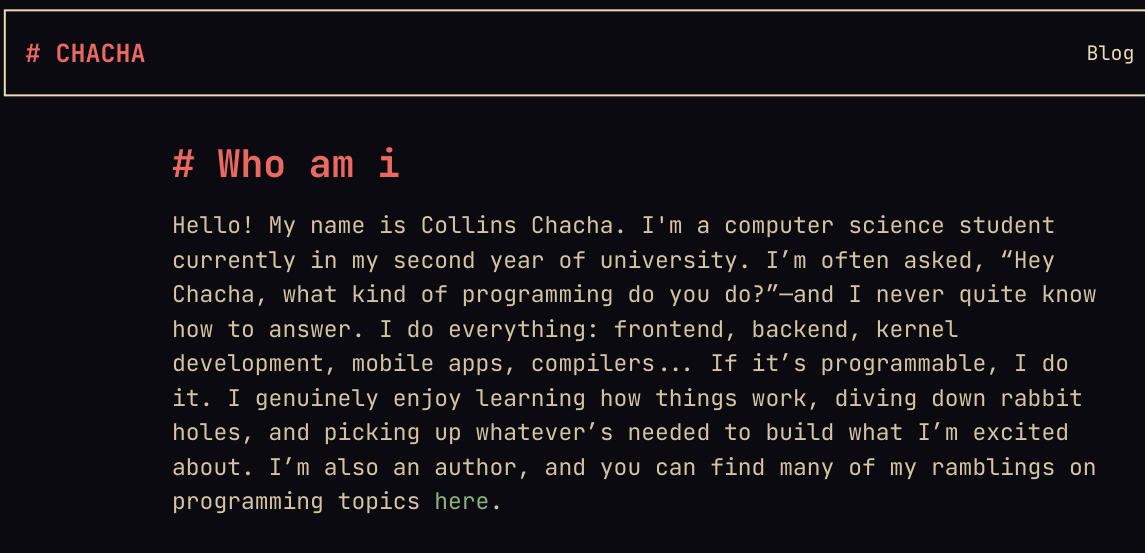
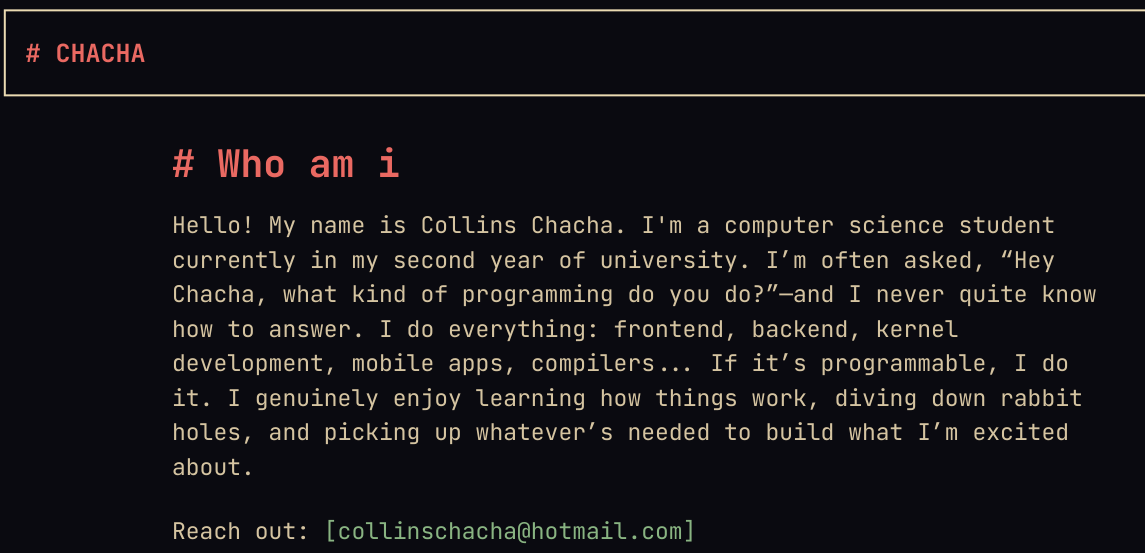
Before and after one commit to chachacollins/newport, a plain HTML site: page index.html in a window 1280 px wide. Shown: the top 553 px of the page, 0-1145 px from the left. Drawn offline with Linux system fonts and the light colour scheme.

Commit message:
feat: blogs are overated

```diff
--- a/index.html
+++ b/index.html
@@ -14,7 +14,6 @@
                 </div>
                 <div class="navbar-right">
                     <nav class="nav-links">
-                        <a href="blog.html">Blog</a>
                         <a target="_blank" href="https://github.com/chachacollins" class="github-link">
                             <svg xmlns="http://www.w3.org/2000/svg" width="24" height="24" viewBox="0 0 24 24" fill="currentColor">
                                 <path d="M12 0c-6.626 0-12 5.373-12 12 0 5.302 3.438 9.8 8.207 11.387.599.111.793-.261.793-.577v-2.234c-3.338.726-4.033-1.416-4.033-1.416-.546-1.387-1.333-1.756-1.333-1.756-1.089-.745.083-.729.083-.729 1.205.084 1.839 1.237 1.839 1.237 1.07 1.834 2.807 1.304 3.492.997.107-.775.418-1.305.762-1.604-2.665-.305-5.467-1.334-5.467-5.931 0-1.311.469-2.381 1.236-3.221-.124-.303-.535-1.524.117-3.176 0 0 1.008-.322 3.301 1.23.957-.266 1.983-.399 3.003-.404 1.02.005 2.047.138 3.006.404 2.291-1.552 3.297-1.23 3.297-1.23.653 1.653.242 2.874.118 3.176.77.84 1.235 1.911 1.235 3.221 0 4.609-2.807 5.624-5.479 5.921.43.372.823 1.102.823 2.222v3.293c0 .319.192.694.801.576 4.765-1.589 8.199-6.086 8.199-11.386 0-6.627-5.373-12-12-12z"/>
@@ -30,8 +29,6 @@
             <p>
                 Hello! My name is Collins Chacha. I'm a computer science student currently in my second year of university. I’m often asked, “Hey Chacha, what kind of programming do you do?”—and I never quite know how to answer. I do everything: frontend, backend, kernel development, mobile apps, compilers... If it’s programmable, I do it.
                 I genuinely enjoy learning how things work, diving down rabbit holes, and picking up whatever’s needed to build what I’m excited about.
-                I’m also an author, and you can find many of my ramblings on programming topics
-                <a  href="blog.html">here</a>.
             </p>
             <p class="social">
                 Reach out: <a target="_blank" href="mailto:collinschacha@hotmail.com">[collinschacha@hotmail.com]</a>
```
Also changed, not shown: 404.html (renamed from blog.html).
